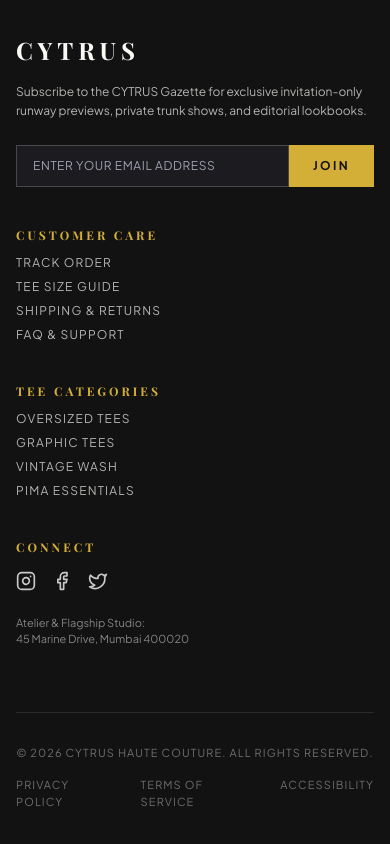
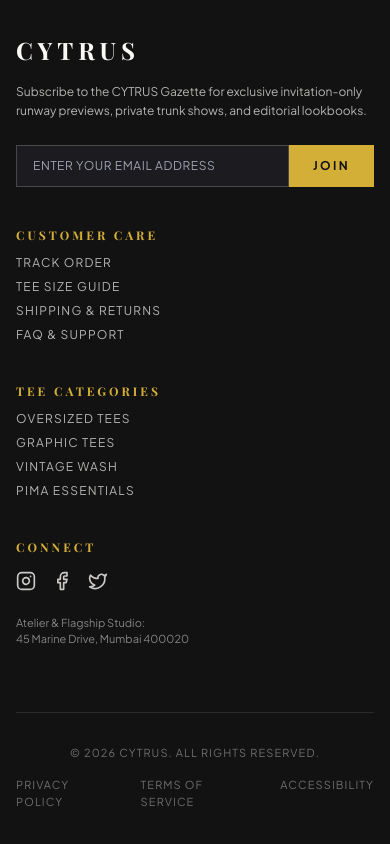
Before and after one commit to Sanjayram710/Cytrus, a Next.js app: page / in a window 390 px wide. Shown: the part 3470-4314 px from the top of the page. Built offline with nearby package versions, Linux system fonts and the light colour scheme; no server answers; the database is empty; a web font is replaced by a local one.

Commit message:
Remove Haute Couture subtitle from splash screen and site

```diff
--- a/src/app/checkout/page.tsx
+++ b/src/app/checkout/page.tsx
@@ -132,7 +132,7 @@ export default function CheckoutPage() {
           key: rzpData.key,
           amount: rzpData.razorpayOrder.amount,
           currency: 'INR',
-          name: 'CYTRUS Haute Couture',
+          name: 'CYTRUS',
           description: `Order ${orderData.orderNumber}`,
           order_id: rzpData.razorpayOrder.id,
           handler: async function (response: any) {
--- a/src/app/order-confirmation/[id]/page.tsx
+++ b/src/app/order-confirmation/[id]/page.tsx
@@ -50,7 +50,7 @@ export default function OrderConfirmationPage({ params }: { params: { id: string
         </p>
 
         <p className="text-xs text-gray-700 leading-relaxed max-w-lg mx-auto mb-10">
-          We have received your haute couture order. An email receipt and SMS notification with dispatch tracking will be sent to <span className="font-bold text-luxury-black">{order.customerEmail}</span>.
+          We have received your CYTRUS order. An email receipt and SMS notification with dispatch tracking will be sent to <span className="font-bold text-luxury-black">{order.customerEmail}</span>.
         </p>
 
         {/* Details Grid */}
--- a/src/components/Footer.tsx
+++ b/src/components/Footer.tsx
@@ -147,7 +147,7 @@ export default function Footer() {
 
         {/* Footer Bottom Bar */}
         <div className="mt-16 pt-8 border-t border-luxury-cream/10 flex flex-col sm:flex-row items-center justify-between text-[11px] text-luxury-cream/40 uppercase tracking-widest">
-          <p>© 2026 CYTRUS HAUTE COUTURE. ALL RIGHTS RESERVED.</p>
+          <p>© 2026 CYTRUS. ALL RIGHTS RESERVED.</p>
           <div className="flex space-x-6 mt-4 sm:mt-0">
             <a href="#" className="hover:text-luxury-cream">PRIVACY POLICY</a>
             <a href="#" className="hover:text-luxury-cream">TERMS OF SERVICE</a>
--- a/src/components/SplashScreen.tsx
+++ b/src/components/SplashScreen.tsx
@@ -59,15 +59,6 @@ export default function SplashScreen() {
             >
               CYTRUS
             </motion.h1>
-
-            <motion.p
-              initial={{ opacity: 0 }}
-              animate={{ opacity: 0.7 }}
-              transition={{ duration: 0.8, delay: 0.4 }}
-              className="text-[9px] sm:text-[10px] tracking-[0.45em] uppercase text-luxury-gold mt-2 font-semibold"
-            >
-              HAUTE COUTURE
-            </motion.p>
           </motion.div>
 
           {/* Luxury 2-Second Progress Line Indicator */}
```
